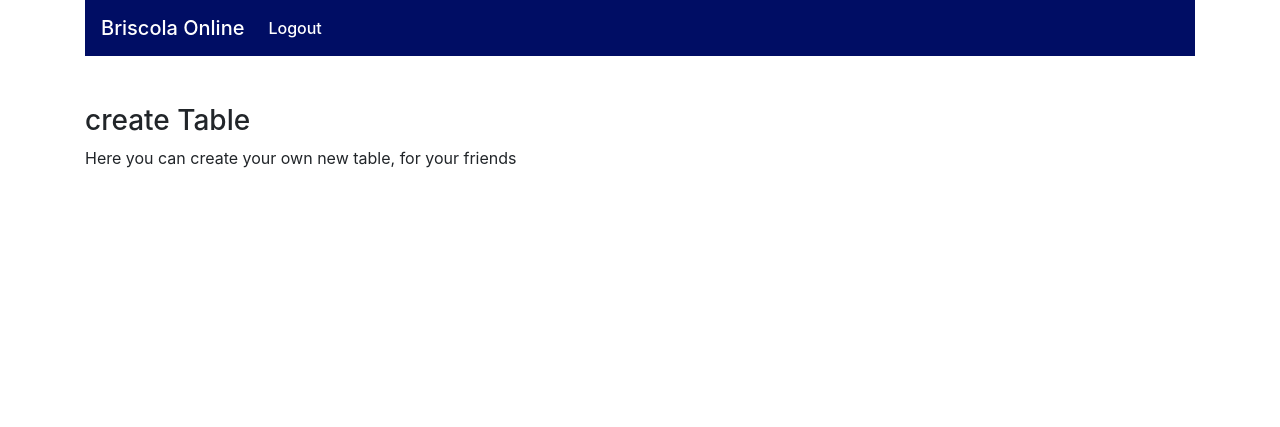
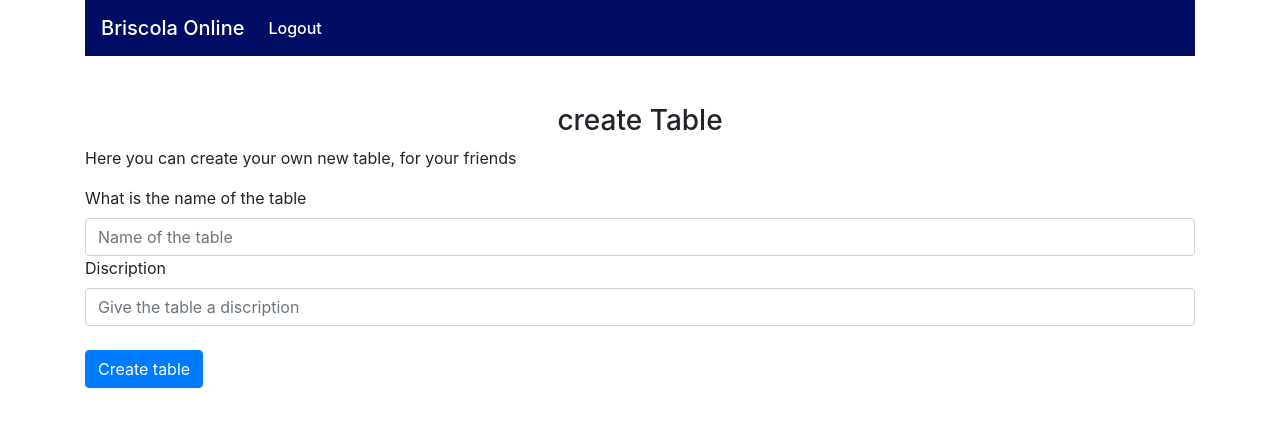
Before and after one commit to Comusch/Server_briscola, a Flask app: page /create-table in a window 1280 px wide. Shown: the top 427 px of the page. Run offline with Flask 3, Linux system fonts and the light colour scheme; the visitor is signed in with stand-in values (Sample User, id 1); some libraries are stand-ins or nearby versions.

Commit message:
update the function create and join table

```diff
--- a/app.py
+++ b/app.py
@@ -7,7 +7,12 @@ from werkzeug.security import generate_password_hash, check_password_hash
 
 db = SQLAlchemy()
 DB_NAME = "database.db"
+
 tables = []
+infinite_counter = 1
+
+def infinite_couterchange(new_value):
+    infinite_counter = new_value
 
 def create_app():
     #create the app and the database
--- a/templates/createTabel.html
+++ b/templates/createTabel.html
@@ -1,8 +1,17 @@
 {% extends "base.html" %}
-{% block title %}
-create Table
+{% block title %}   create Table{% endblock %}
+{% block content %}
+    <form method = "POST">
+        <h3 align="center">create Table</h3>
+        <p>Here you can create your own new table, for your friends</p>
+        <div class="form-group">
+            <label for="name-table">What is the name of the table</label>
+            <input type="text" class="form-control" id="name-table" name="name-table" placeholder="Name of the table">
+            <label for="discription">Discription</label>
+            <input type="text" class="form-control" id="discription" name="discription" placeholder="Give the table a discription">
+            <br />
+            <button type="submit" class="btn btn-primary">Create table</button>
+
+        </div>
+    </form>
 {% endblock %}
-{% block content %}
-    <h3>create Table</h3>
-    <p>Here you can create your own new table, for your friends</p>
-{% endblock %}
--- a/view.py
+++ b/view.py
@@ -1,6 +1,9 @@
-from flask import Blueprint, render_template, request, flash, jsonify
+from flask import Blueprint, render_template, request, flash, jsonify, redirect, url_for
 from flask_login import login_user, login_required, logout_user, current_user
 
+import app
+from app import tables, infinite_counter
+from Tabel import *
 
 views = Blueprint('views', __name__)
 
@@ -13,9 +16,24 @@ def home():
 @views.route('/create-table', methods=['GET', 'POST'])
 @login_required
 def create_table():
+    if request.method == 'POST':
+        table_name = request.form.get('name-table')
+        table_description = request.form.get('discription')
+        first_player = current_user
+        app.infinite_couterchange(infinite_counter+1)
+        tables.append(Table(infinite_counter, table_name, f"/table/{infinite_counter}", table_description, current_user))
+        print(f"Table name: {table_name}, Table description: {table_description}")
+        return redirect(url_for('views.table', table_id=infinite_counter))
+
     return render_template("createTabel.html", user=current_user)
 
 @views.route('/join-table', methods=['GET', 'POST'])
 @login_required
 def join_table():
-    return render_template("joinTable.html", user=current_user)
+    #TODO: Add the player to the table
+    return render_template("joinTable.html", user=current_user, tables=tables)
+
+@views.route('/table/<int:table_id>', methods=['GET', 'POST'])
+@login_required
+def table(table_id):
+    return render_template("table.html", user=current_user, table= tables[table_id-1])
```
Also changed, not shown: Tabel.py (+8 -1 lines), templates/joinTable.html (+12 -0 lines), templates/table.html (added, +8 -0 lines).
